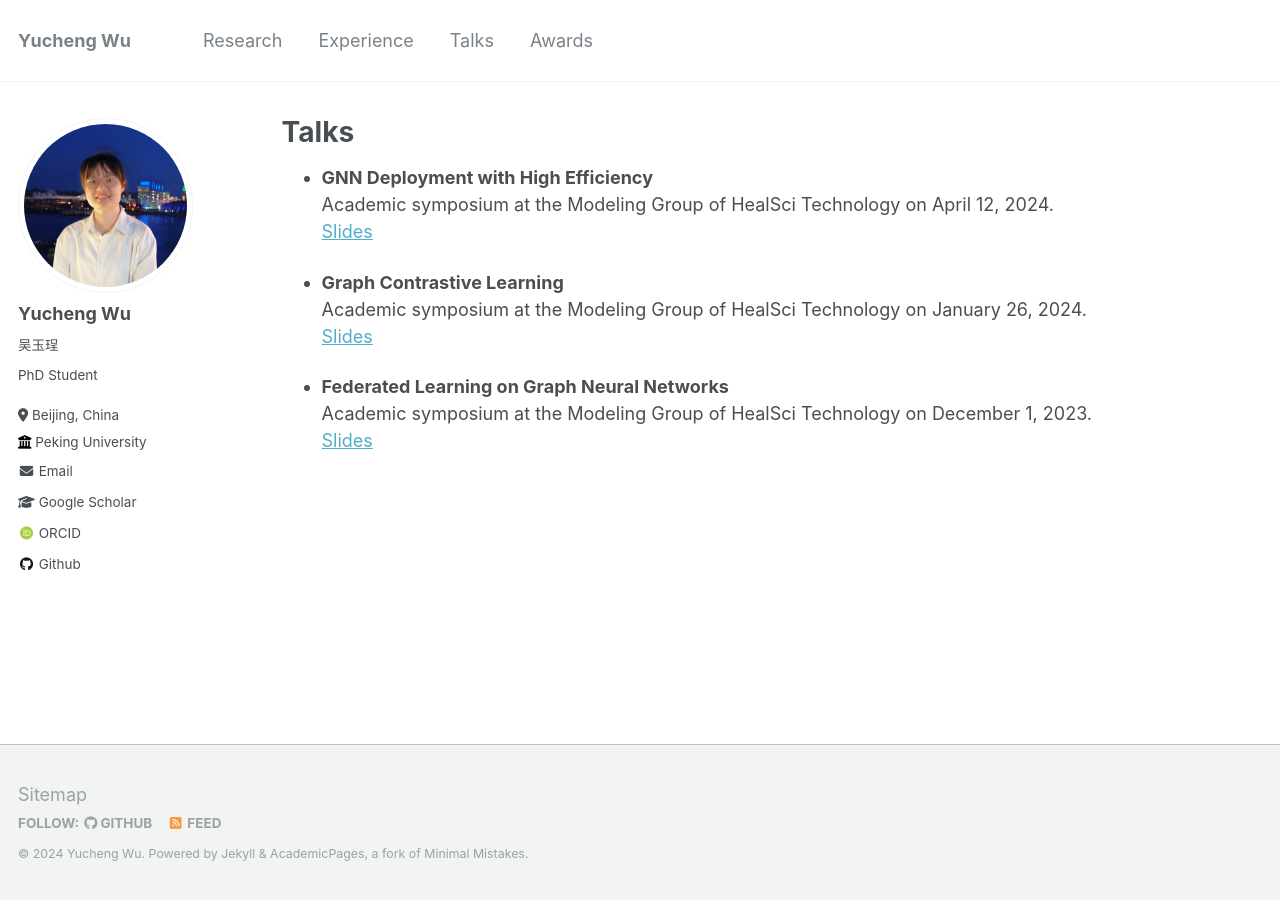
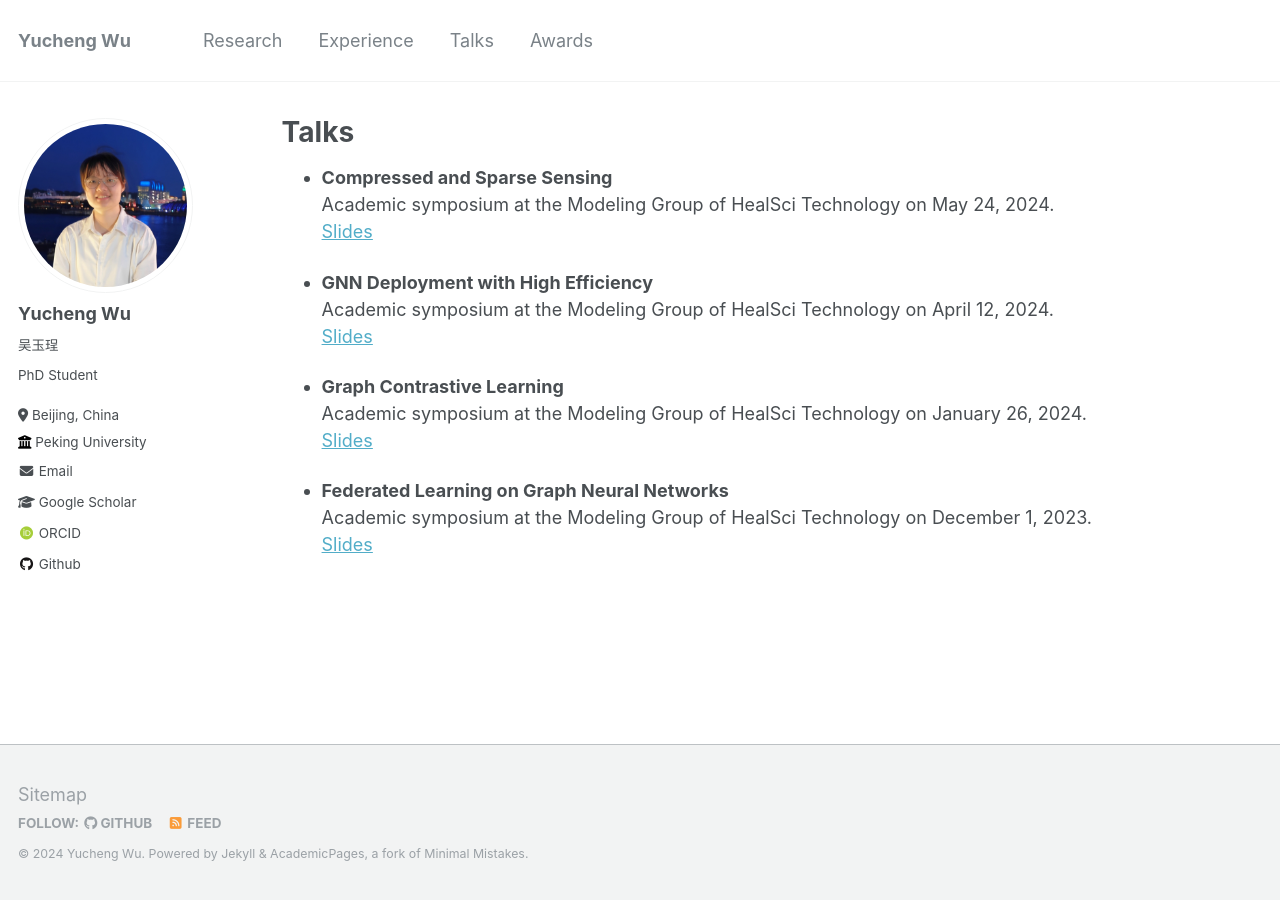
Before and after one commit to wuyucheng2002/wuyucheng2002.github.io, a Jekyll site: the page built from _pages/talks.md, in a window 1280 px wide. Built offline with Jekyll 4.4.1, drawn with Linux system fonts in a browser that asks for light colours; some web fonts are replaced.

Commit message:
Update talks.md

```diff
--- a/_pages/talks.md
+++ b/_pages/talks.md
@@ -4,6 +4,10 @@ title: "Talks"
 permalink: /talks/
 author_profile: true
 ---
+
+* **Compressed and Sparse Sensing** <br/>
+  Academic symposium at the Modeling Group of HealSci Technology on May 24, 2024. <br/>
+  <a href="https://wuyucheng2002.github.io/files/20240524_sparse_sensing.pdf" target="_blank">Slides</a>
 
 * **GNN Deployment with High Efficiency** <br/>
   Academic symposium at the Modeling Group of HealSci Technology on April 12, 2024. <br/>
```
